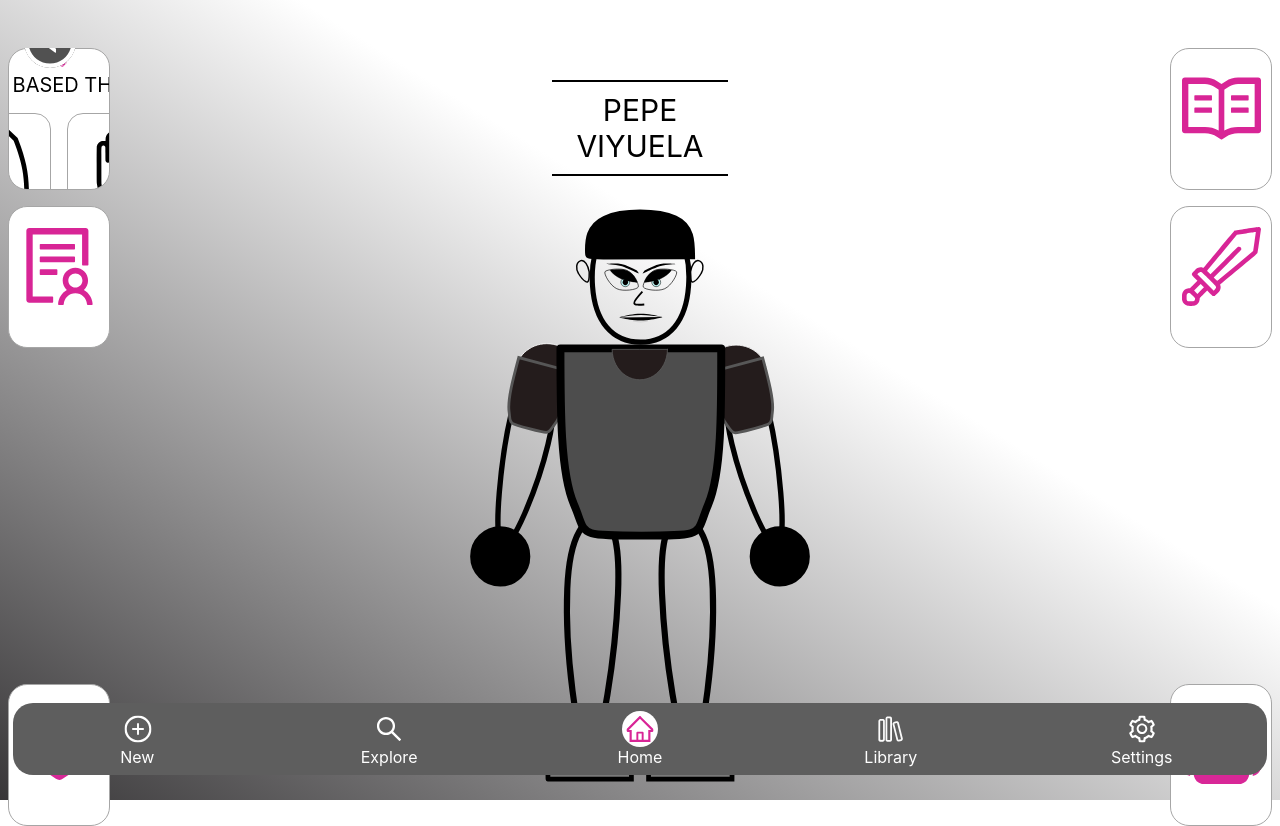
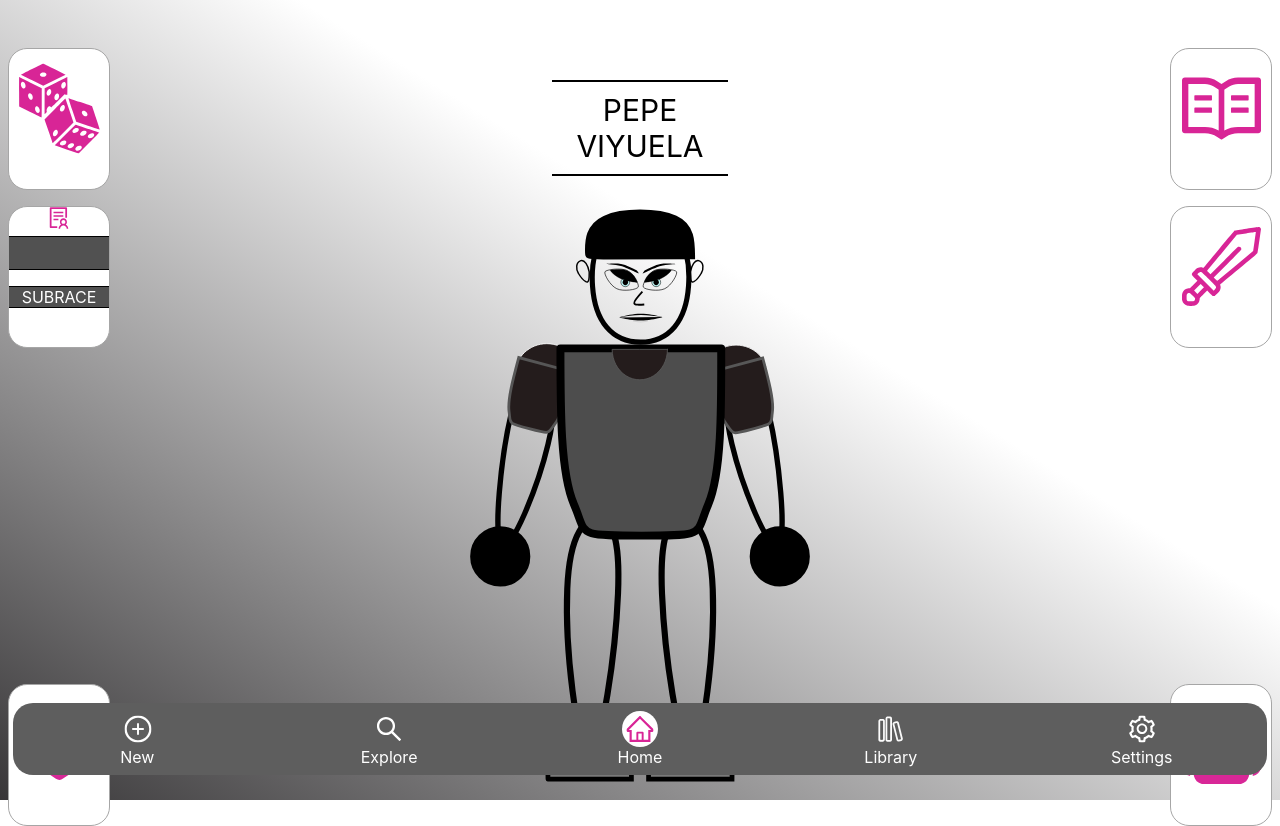
Before and after one commit to mianfiga/CharCCvite, a React (Create React App) app: page / in a window 1280 px wide. Built offline with nearby package versions, Linux system fonts and the light colour scheme.

Commit message:
info content empezado - casi terminado

```diff
--- /dev/null
+++ b/src/components/info_content/InfoContent.css
@@ -0,0 +1,57 @@
+.info_content_container{
+    display: flex;
+    flex-direction: column;
+    justify-content: center;
+    gap: 1em;
+}
+
+.info_display_medium{
+    background-color: #515151;
+    width: 80vw;
+    height: 2em;
+    display: flex;
+    align-items: center;
+    border: 1px solid black;
+    border-radius: 18px;
+}
+
+.info_display_medium span{
+    color: white;
+    font-size: 16px;
+    padding-left: 0.8em;
+}
+
+.info_display_small_container{
+    display: flex;
+    flex-direction: row;
+    justify-content: space-between;
+}
+
+.info_display_small{
+    background-color: #515151;
+    border: 1px solid black;
+    border-radius: 13px;
+    width: 22vw;
+    display: flex;
+    align-items: center;
+    justify-content: center;
+    height: 2.5vh;
+}
+
+.info_display_small span{
+    color: white;
+    font-size: 16px;
+}
+
+.info_display_number_container{
+    display: flex;
+    flex-direction: row;
+    justify-content: space-between;
+}
+
+.info_number{
+    display: flex;
+    flex-direction: row;
+    justify-content: space-between;
+    gap: 2em;
+}
--- /dev/null
+++ b/src/components/info_content/InfoContent.jsx
@@ -0,0 +1,60 @@
+import React from "react";
+import "./InfoContent.css";
+import { PREVIOUS } from "../../helpers/utility_icons";
+
+function InfoContent() {
+  return (
+    <>
+      <div className="info_content_container">
+        <div className="info_display_medium">
+          <span>NAME</span>
+        </div>
+        <div className="info_display_small_container">
+          <div className="info_display_small">
+            <span>RACE</span>
+          </div>
+          <div className="info_display_small">
+            <span>SUBRACE</span>
+          </div>
+          <div className="info_display_small">
+            <span>CLASS</span>
+          </div>
+        </div>
+        <div className="info_display_number_container">
+          <div className="info_number">
+            <span className="info_number_text">AGE</span>
+            <div className="info_number_number">
+              <span>0</span>
+            </div>
+          </div>
+          <div className="info_number">
+            <span className="info_number_text">LEVEL</span>
+            <div className="info_number_number">
+              <span>0</span>
+            </div>
+          </div>
+        </div>
+        <div className="info_display_medium">
+          <span>FACTIONS</span>
+        </div>
+        <div className="info_display_medium">
+          <span>PERSONALITY TRAITS</span>
+        </div>
+        <div className="info_display_medium">
+          <span>IDEALS</span>
+        </div>
+        <div className="info_display_medium">
+          <span>FLAWS</span>
+        </div>
+        <div className="info_display_medium">
+          <span>BONDS</span>
+        </div>
+        <div className="info_display_medium">
+          <span>BACKGROUND</span>
+        </div>
+      </div>
+    </>
+  );
+}
+
+export default InfoContent;
--- a/src/pages/Home/Home.jsx
+++ b/src/pages/Home/Home.jsx
@@ -17,6 +17,7 @@ import {
   ETEXT,
 } from "../../helpers/home_icons";
 import ThrowsContent from "../../components/throws_content/ThrowsContent";
+import InfoContent from "../../components/info_content/InfoContent";
 
 function Home() {
   return (
@@ -32,11 +33,13 @@ function Home() {
             className="char_image"
           />
           <div className="left_buttons_container">
-            <HomeButton image={THROWS} text={TTEXT}>
-              <ThrowsContent />
-            </HomeButton>
             <div className="upper_buttons_container">
-              <HomeButton image={INFO} text={ITEXT} />
+              <HomeButton image={THROWS} text={TTEXT}>
+                {/* <ThrowsContent /> */}
+              </HomeButton>
+              <HomeButton image={INFO} text={ITEXT}>
+                <InfoContent />
+              </HomeButton>
             </div>
             <div className="lower_buttons_container">
               <HomeButton image={LEVELUP} text={LTEXT} />
```
